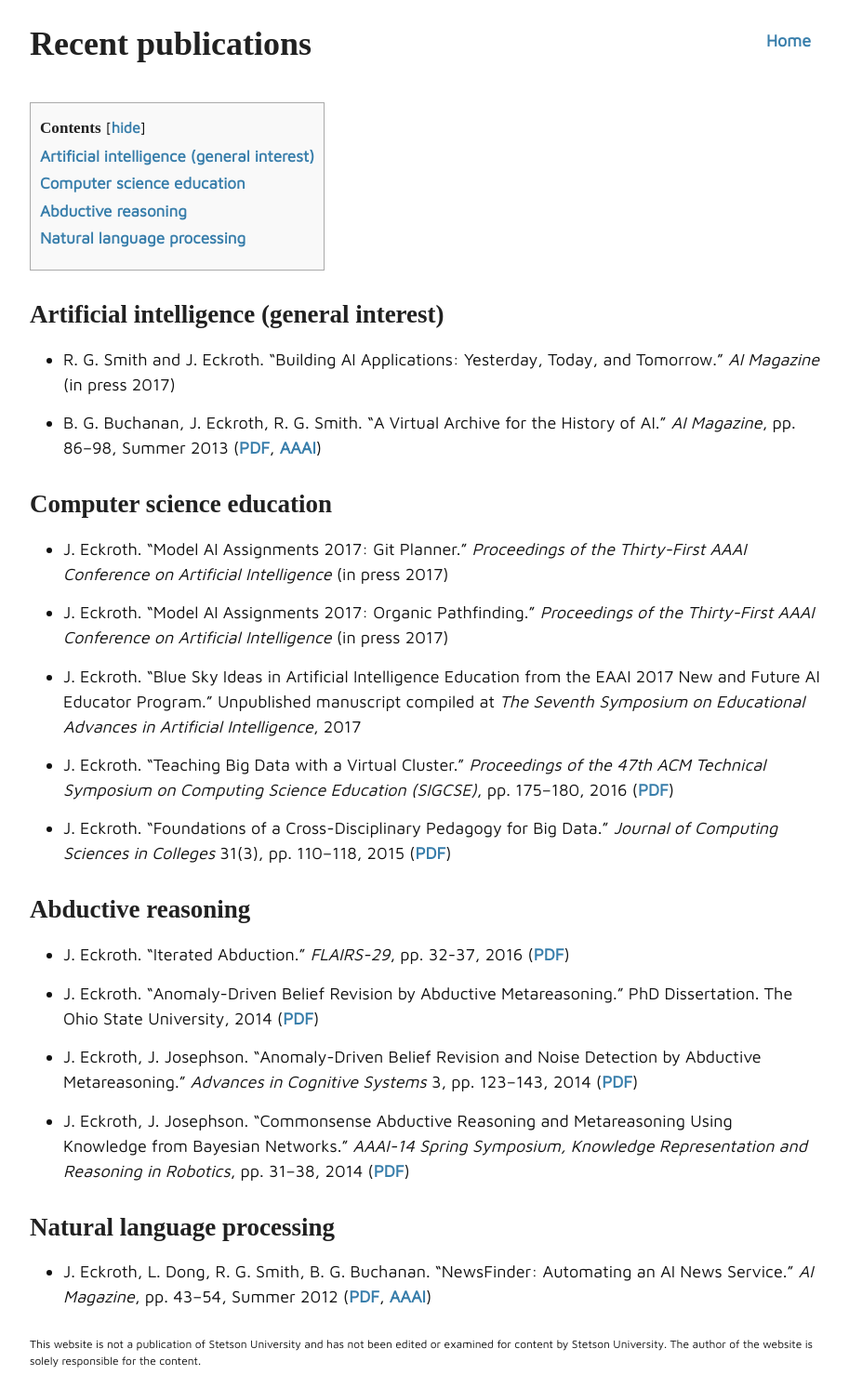
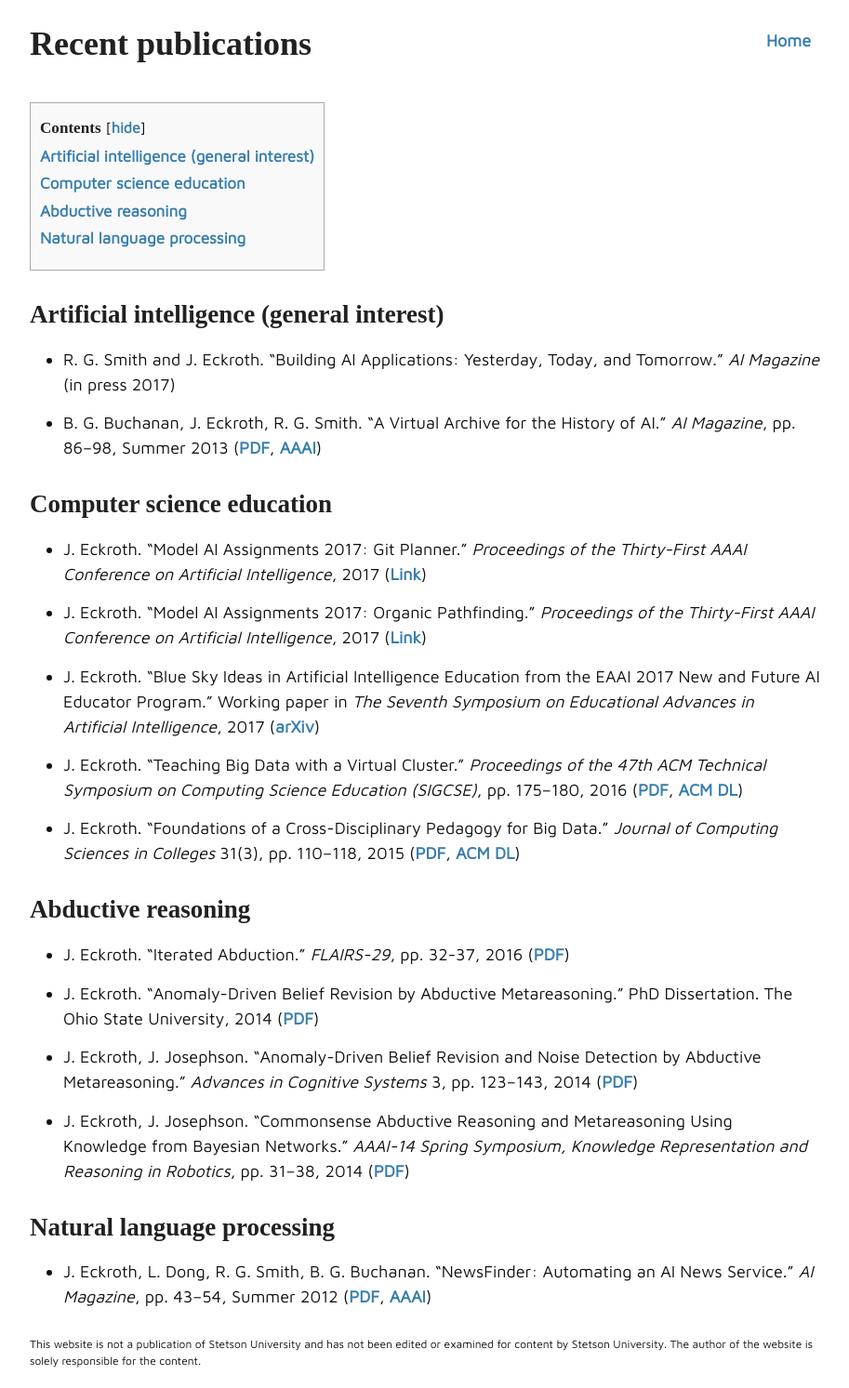
Before and after one commit to joshuaeckroth/faculty-website, a Jekyll site: the page built from notes/recent-publications.markdown, in a window 1280 px wide. Shown: the whole page at 93% size, without its empty margins (183-1096 px from the left). Built offline with Jekyll 4.4.1, drawn with Linux system fonts in a browser that asks for light colours; some web fonts are replaced.

Commit message:
More content, including ZigZag

```diff
--- a/_layouts/index.html
+++ b/_layouts/index.html
@@ -47,7 +47,10 @@
             </p>
             <ul class="posts">
               <li>
-                <div class="post-title"><a href="chautauquas/haskell.html">Haskell</a></div>
+                <div class="post-title"><a href="chautauquas/zigzag-justnotes.pdf">ZigZag: A Chautauqua on J (PDF)</a></div>
+              </li>
+              <li>
+                <div class="post-title"><a href="chautauquas/haskell.html">Haskell notes</a></div>
               </li>
             </ul>
           </td>
--- a/notes/recent-publications.markdown
+++ b/notes/recent-publications.markdown
@@ -13,15 +13,15 @@
 
 ## Computer science education
 
-- J. Eckroth. "Model AI Assignments 2017: Git Planner." *Proceedings of the Thirty-First AAAI Conference on Artificial Intelligence* (in press 2017)
+- J. Eckroth. "Model AI Assignments 2017: Git Planner." *Proceedings of the Thirty-First AAAI Conference on Artificial Intelligence*, 2017 ([Link](http://modelai.gettysburg.edu/2017/gitplanner/index.html))
 
-- J. Eckroth. "Model AI Assignments 2017: Organic Pathfinding." *Proceedings of the Thirty-First AAAI Conference on Artificial Intelligence* (in press 2017)
+- J. Eckroth. "Model AI Assignments 2017: Organic Pathfinding." *Proceedings of the Thirty-First AAAI Conference on Artificial Intelligence*, 2017 ([Link](http://modelai.gettysburg.edu/2017/pathfinding/index.html))
 
-- J. Eckroth. "Blue Sky Ideas in Artificial Intelligence Education from the EAAI 2017 New and Future AI Educator Program." Unpublished manuscript compiled at *The Seventh Symposium on Educational Advances in Artificial Intelligence*, 2017
+- J. Eckroth. "Blue Sky Ideas in Artificial Intelligence Education from the EAAI 2017 New and Future AI Educator Program." Working paper in *The Seventh Symposium on Educational Advances in Artificial Intelligence*, 2017 ([arXiv](https://arxiv.org/abs/1702.00137))
 
-- J. Eckroth. "Teaching Big Data with a Virtual Cluster." *Proceedings of the 47th ACM Technical Symposium on Computing Science Education (SIGCSE)*, pp. 175–180, 2016 ([PDF](../downloads/eckroth-sigcse-2016.pdf))
+- J. Eckroth. "Teaching Big Data with a Virtual Cluster." *Proceedings of the 47th ACM Technical Symposium on Computing Science Education (SIGCSE)*, pp. 175–180, 2016 ([PDF](../downloads/eckroth-sigcse-2016.pdf), [ACM DL](http://dl.acm.org/citation.cfm?id=2844651))
 
-- J. Eckroth. "Foundations of a Cross-Disciplinary Pedagogy for Big Data." *Journal of Computing Sciences in Colleges* 31(3), pp. 110–118, 2015 ([PDF](../downloads/eckroth-big-data-pedagogy-ccsc-eastern-2015-final.pdf))
+- J. Eckroth. "Foundations of a Cross-Disciplinary Pedagogy for Big Data." *Journal of Computing Sciences in Colleges* 31(3), pp. 110–118, 2015 ([PDF](../downloads/eckroth-big-data-pedagogy-ccsc-eastern-2015-final.pdf), [ACM DL](http://dl.acm.org/citation.cfm?id=2835394))
 
 ## Abductive reasoning
 
```
Also changed, not shown: 2 other files.
